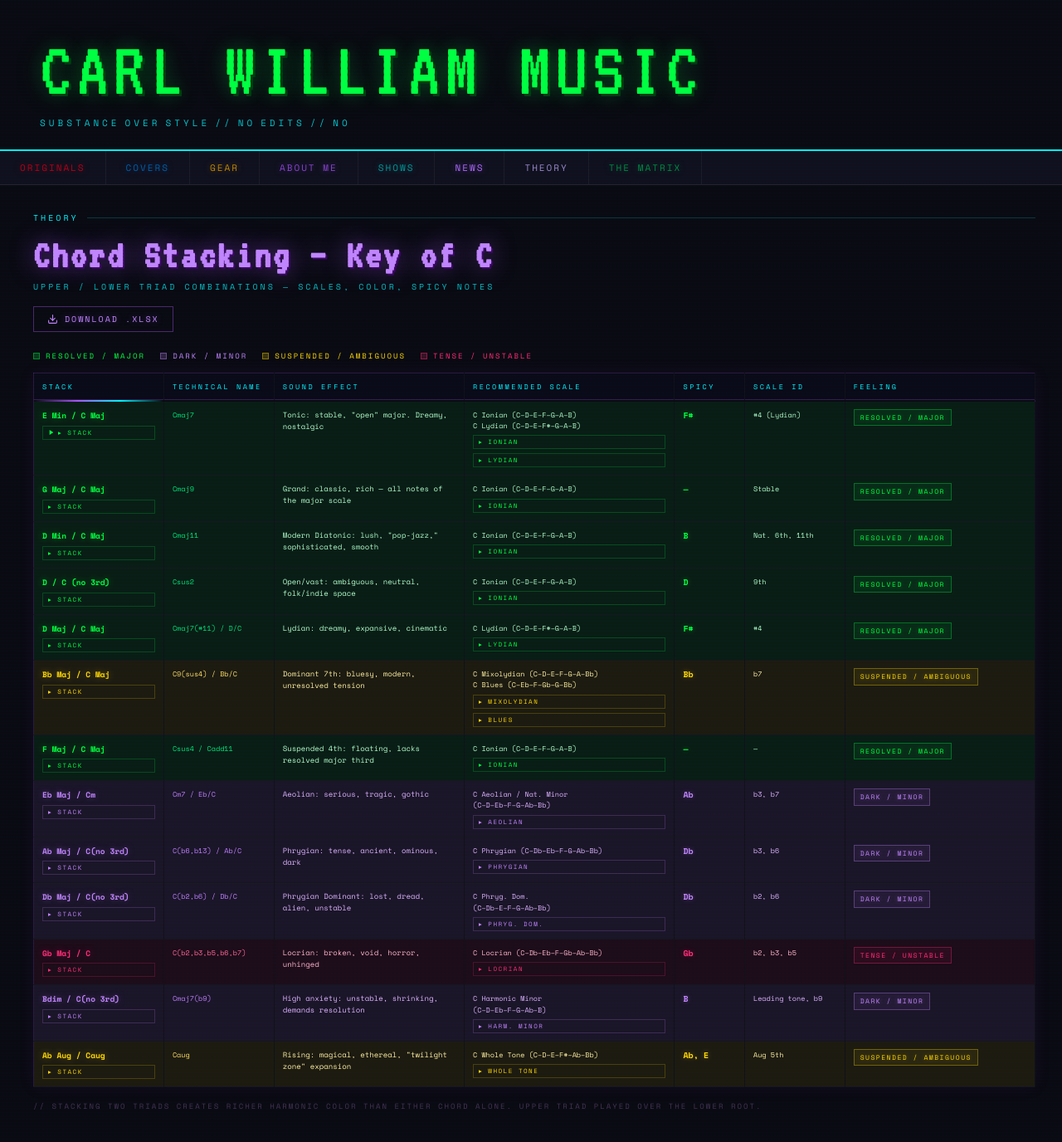
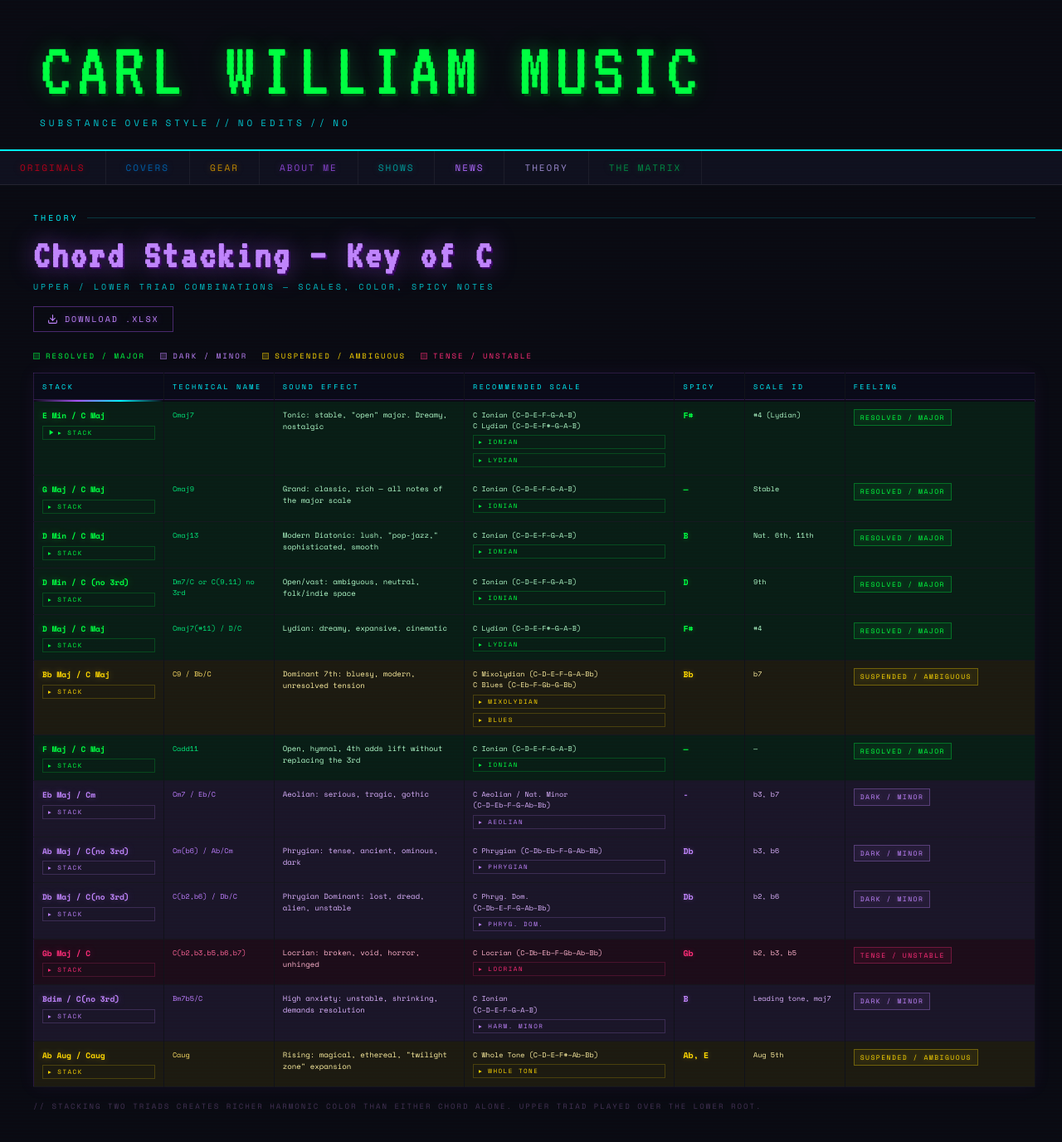
Before and after one commit to Ahlers94/carl-william-music, a Jekyll site: the page built from chord-stacking.html, in a window 1280 px wide and 1400 px high. Shown: the top 1376 px of the window at 83% size. Built offline with Jekyll 4.4.1, drawn with Linux system fonts in a browser that asks for light colours.

Commit message:
Update chord names and descriptions in HTML

```diff
--- a/chord-stacking.html
+++ b/chord-stacking.html
@@ -322,7 +322,7 @@ td.cs-feeling { white-space: nowrap; }
               <button class="cs-play-btn" data-type="stack" data-lower="C4,E4,G4" data-upper="D4,F4,A4">▸ stack</button>
             </div>
           </td>
-          <td class="cs-tech">Cmaj11</td>
+          <td class="cs-tech">Cmaj13</td>
           <td class="cs-sound">Modern Diatonic: lush, "pop-jazz," sophisticated, smooth</td>
           <td class="cs-scale">
             <div class="cs-cell-wrap">
@@ -338,11 +338,11 @@ td.cs-feeling { white-space: nowrap; }
         <tr class="row-major">
           <td class="cs-stack">
             <div class="cs-cell-wrap">
-              D / C (no 3rd)
-              <button class="cs-play-btn" data-type="stack" data-lower="C4,G4" data-upper="D4,F#4,A4">▸ stack</button>
+              D Min / C (no 3rd)
+              <button class="cs-play-btn" data-type="stack" data-lower="C4,G4" data-upper="D4,F4,A4">▸ stack</button>
             </div>
           </td>
-          <td class="cs-tech">Csus2</td>
+          <td class="cs-tech">Dm7/C or C(9,11) no 3rd</td>
           <td class="cs-sound">Open/vast: ambiguous, neutral, folk/indie space</td>
           <td class="cs-scale">
             <div class="cs-cell-wrap">
@@ -382,7 +382,7 @@ td.cs-feeling { white-space: nowrap; }
               <button class="cs-play-btn" data-type="stack" data-lower="C4,E4,G4" data-upper="Bb4,D5,F5">▸ stack</button>
             </div>
           </td>
-          <td class="cs-tech">C9(sus4) / Bb/C</td>
+          <td class="cs-tech">C9 / Bb/C</td>
           <td class="cs-sound">Dominant 7th: bluesy, modern, unresolved tension</td>
           <td class="cs-scale">
             <div class="cs-cell-wrap">
@@ -403,8 +403,8 @@ td.cs-feeling { white-space: nowrap; }
               <button class="cs-play-btn" data-type="stack" data-lower="C4,E4,G4" data-upper="F4,A4,C5">▸ stack</button>
             </div>
           </td>
-          <td class="cs-tech">Csus4 / Cadd11</td>
-          <td class="cs-sound">Suspended 4th: floating, lacks resolved major third</td>
+          <td class="cs-tech">Cadd11</td>
+          <td class="cs-sound">Open, hymnal, 4th adds lift without replacing the 3rd</td>
           <td class="cs-scale">
             <div class="cs-cell-wrap">
               C Ionian (C–D–E–F–G–A–B)
@@ -431,7 +431,7 @@ td.cs-feeling { white-space: nowrap; }
               <button class="cs-play-btn" data-type="scale" data-notes="C4,D4,Eb4,F4,G4,Ab4,Bb4,C5">▸ aeolian</button>
             </div>
           </td>
-          <td class="cs-spicy">Ab</td>
+          <td class="cs-spicy">-</td>
           <td class="cs-identity">b3, b7</td>
           <td class="cs-feeling"><span class="feeling-badge badge-minor">Dark / Minor</span></td>
         </tr>
@@ -443,7 +443,7 @@ td.cs-feeling { white-space: nowrap; }
               <button class="cs-play-btn" data-type="stack" data-lower="C4,G4" data-upper="Ab3,C4,Eb4">▸ stack</button>
             </div>
           </td>
-          <td class="cs-tech">C(b6,b13) / Ab/C</td>
+          <td class="cs-tech">Cm(b6) / Ab/Cm</td>
           <td class="cs-sound">Phrygian: tense, ancient, ominous, dark</td>
           <td class="cs-scale">
             <div class="cs-cell-wrap">
@@ -503,16 +503,16 @@ td.cs-feeling { white-space: nowrap; }
               <button class="cs-play-btn" data-type="stack" data-lower="C4,G4" data-upper="B3,D4,F4">▸ stack</button>
             </div>
           </td>
-          <td class="cs-tech">Cmaj7(b9)</td>
+          <td class="cs-tech">Bm7b5/C</td>
           <td class="cs-sound">High anxiety: unstable, shrinking, demands resolution</td>
           <td class="cs-scale">
             <div class="cs-cell-wrap">
-              C Harmonic Minor<br>(C–D–Eb–F–G–Ab–B)
-              <button class="cs-play-btn" data-type="scale" data-notes="C4,D4,Eb4,F4,G4,Ab4,B4,C5">▸ harm. minor</button>
+              C Ionian<br>(C–D–E–F–G–A–B)
+              <button class="cs-play-btn" data-type="scale" data-notes="C4,D4,E4,F4,G4,A4,B4,C5">▸ harm. minor</button>
             </div>
           </td>
           <td class="cs-spicy">B</td>
-          <td class="cs-identity">Leading tone, b9</td>
+          <td class="cs-identity">Leading tone, maj7</td>
           <td class="cs-feeling"><span class="feeling-badge badge-minor">Dark / Minor</span></td>
         </tr>
 
```
